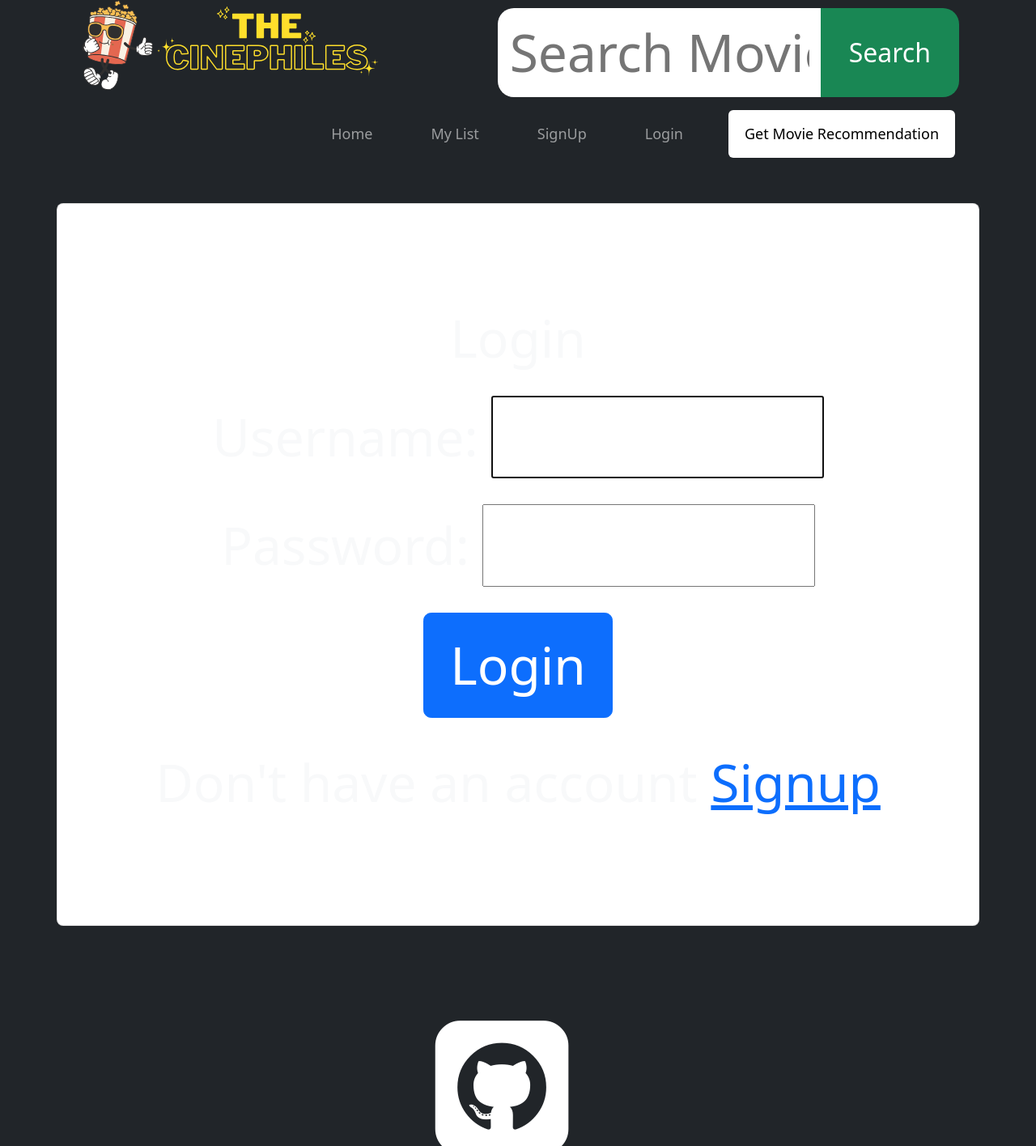
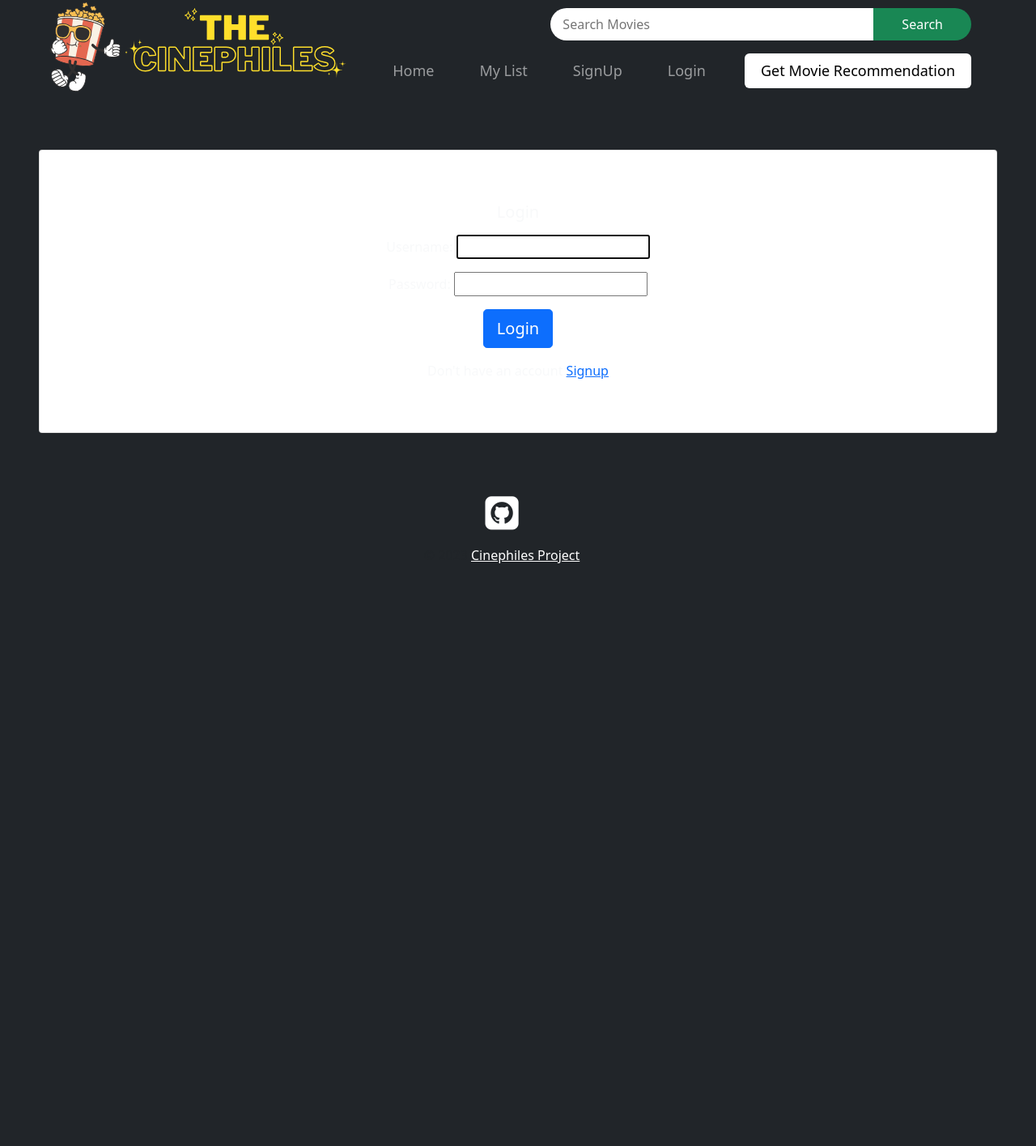
Before and after one commit to Mrudu30/Movie_recommendation_django, a Django app: page /login/ in a window 1280 px wide. Shown: the top 1416 px of the page at 81% size. After the commit the page ends 696 px from the top, so only its background shows below. Run offline with Django 4.2, Linux system fonts and the light colour scheme; some libraries are stand-ins or nearby versions.

Commit message:
login.html

```diff
--- a/accounts/templates/loginaccount.html
+++ b/accounts/templates/loginaccount.html
@@ -1,19 +1,10 @@
 {% extends 'base.html' %}
 {% block content %}
-<style>
-    input{
-        width: 40%;
-        color: black;
-    }
-    *{
-      font-size: 2rem;
-    }
-</style>
 <div class="card mb-3 bg-black mx-auto d-block">
   <div class="row g-0">
     <div>
       <div class="card-body text-center text-light my-5">
-        <h5 style="font-size: 2rem;">Login</h5>
+        <h5>Login</h5>
         {% if error %}
         <div class="alert alert-danger mt-3" role="alert">
           {{ error }}
@@ -23,7 +14,7 @@
           <form method="POST">
             {% csrf_token %}
             {{ form.as_p }}
-            <button type="submit" class="btn btn-primary btn-lg" style="font-size: 2rem;">
+            <button type="submit" class="btn btn-primary btn-lg">
                 Login
             </button>
           </form>
--- a/reccomender/static/css/base.css
+++ b/reccomender/static/css/base.css
@@ -70,12 +70,12 @@ header .row{
     justify-content: space-around;
 }
 header .container-fulid{
-    padding: 0px 20px;
+    padding: 0px 40px;
 }
 header .logo-col{
-    width: 20%;
+    width: 26%;
     flex: none;
-    padding-left: 60px;
+    /* padding-left: 60px; */
 }
 header .navbar-brand{
     width: 400px;
@@ -84,7 +84,11 @@ header .navbar-brand{
     margin: 0px;
     padding: 0px;
     position: absolute;
-    top: 0;
+    top: 2px;
+}
+.container{
+    max-width: 100%;
+    padding: 20px 60px;
 }
 header .logo{
     width: 100%;
@@ -98,7 +102,7 @@ header .logo{
     display: none;
 }
 .nav-menu{
-    width: 80%;
+    width: 74%;
 }
 .navbar-collapse{
     justify-content: end;
@@ -113,10 +117,10 @@ header .logo{
     width: 100%;
     padding-top: 10px;
     padding-bottom: 10px;
+    padding-right: 40px;
 }
 .input-group{
     justify-content: end;
-    padding-right: 75px;
 }
 .search-input{
     width: 400px;
@@ -186,3 +190,6 @@ header{
     padding-bottom: 50px;
     position: relative;
 }
+.nav-item:last-child{
+    margin-right: 0px;
+}
```
Also changed, not shown: accounts/templates/signupaccount.html (+2 -11 lines).
